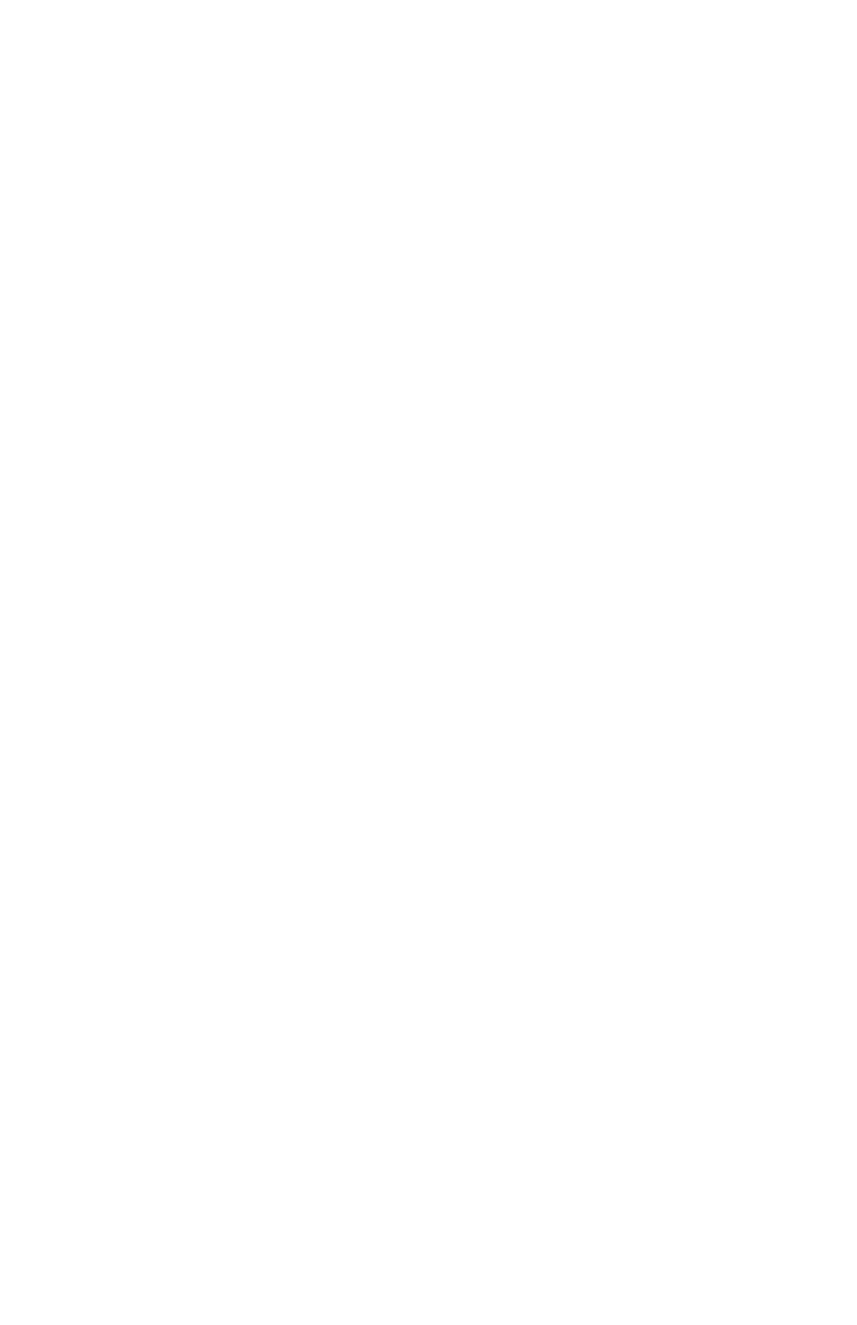
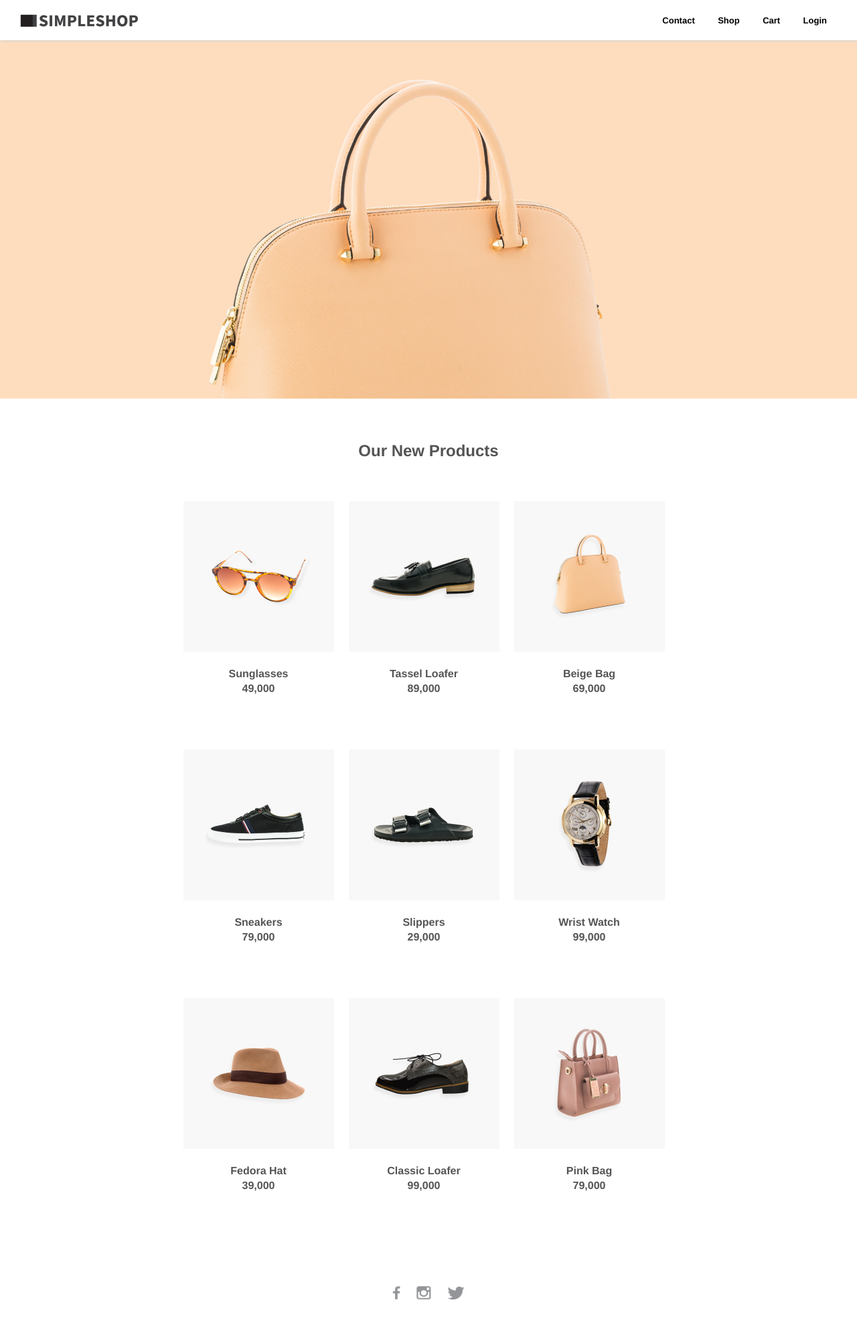
Before and after one commit to hakguan/learning_webdev, a plain HTML site: page practice/shopping_mall/index.html in a window 1280 px wide. Shown: the whole page at 67% size. Before the commit the page ends 800 px from the top, so only its background shows below. Drawn offline with Linux system fonts and the light colour scheme.

Commit message:
web page practice

```diff
--- /dev/null
+++ b/practice/responsive_web/css/styles.css
@@ -0,0 +1,174 @@
+* {
+    box-sizing: border-box;
+}
+
+body {
+    margin: 0;
+    font-family: 'Roboto', sans-serif;
+}
+
+/* navbar */
+#navbar {
+    background-color: rgb(51, 50, 50);
+    width: 100%;
+    height: 60px;
+    line-height: 60px;
+    position: fixed;
+ }
+
+#navbar h1 {
+    display: inline-block;
+    margin: 0 0 0 30px;
+    font-weight: normal;
+    color: white;
+}
+
+/* contents : navbar에 내용이 가리지 않도록 padding 설정*/
+#contents {
+    padding-top: 60px;
+    width: 100%;
+    height: 100%;
+}
+
+#mainimg {
+    background-image: url(../images/main_img.jpg);
+    background-size: cover;
+    background-position: center center;
+    width: 100%;
+    height: 350px;
+    float: left;
+}
+
+/* info */
+#info {
+    background-color: white;
+    width: 100%;
+    height: 320px;
+    float: left;
+    padding: 0 30px 0 30px;
+    line-height: 320px;
+}
+
+.info {
+    display: inline-block;
+    line-height: normal;
+    vertical-align: middle;
+}
+
+.info h2 {
+    font-size: 16px;
+    color: #4a4a4a;
+    margin: 0;
+}
+
+.info h3 {
+    font-size: 20px;
+    color: #1b1b1b;
+    margin: 10px 0 30px 0;
+}
+
+.info p {
+    font-size: 16px;
+    color: #7a7a7a;
+    margin: 0;
+}
+
+/* sample image 1 */
+#sampleimg1 {
+    background-image: url(../images/img1.jpg);
+    background-size: cover;
+    background-position: top center;
+    width: 100%;
+    height: 385px;
+    float: left;
+}
+
+/* view more */
+#viewmore {
+    background-image: url(../images/img2.jpg);
+    background-size: cover;
+    background-position: top center;
+    width: 100%;
+    height: 200px;
+    float: left;
+    line-height: 200px;
+    text-align: center;
+}
+
+#viewmore .text {
+    display: inline-block;
+    font-size: 16px;
+    font-weight: bold;
+    color: white;
+    border: 4px solid white;
+    padding: 9px 40px;
+    margin: auto;
+    line-height: normal;
+    vertical-align: middle;
+}
+
+/* sample image 2 */
+#sampleimg2 {
+    background-image: url(../images/img3.jpg);
+    background-size: cover;
+    background-position: top center;
+    width: 100%;
+    height: 200px;
+    float: left;
+}
+
+.clearfix {
+    clear: left;
+}
+
+@media(min-width: 768px) {
+    #mainimg {
+        width: 100%;
+        height: 562px;
+    }
+    #info {
+        width: 100%;
+        height: 282px;
+        padding: 0 65px 0 65px;
+        line-height: 282px;
+    }
+    #sampleimg1 {
+        width: 50%;
+        height: 360px;
+    }
+    #viewmore {
+        width: 50%;
+        height: 180px;
+        line-height: 180px;
+    }
+    #sampleimg2 {
+        width: 50%;
+        height: 180px;
+    }
+}
+
+@media(min-width: 992px) {
+    #mainimg {
+        width: 50%;
+        height: 700px;
+    }
+    #info {
+        width: 50%;
+        height: 350px;
+        padding: 0 65px 0 65px;
+        line-height: 350px;
+    }
+    #sampleimg1 {
+        width: 25%;
+        height: 350px;
+    }
+    #viewmore {
+        width: 25%;
+        height: 175px;
+        line-height: 175px;
+    }
+    #sampleimg2 {
+        width: 25%;
+        height: 175px;
+    }
+}
--- a/practice/shopping_mall/css/styles.css
+++ b/practice/shopping_mall/css/styles.css
@@ -9,9 +9,125 @@
 }
 
 /* navbar */
+#navbar {
+  height: 60px;
+  width: 100%;
+  background-color: white;
+  position: fixed;
+  margin: 0;
+  line-height: 60px;
+  box-shadow: 1px 1px 5px 0px lightgray;
+}
+
+#navbar .logo {
+  height: 20px;
+  vertical-align: middle;
+  padding-left: 30px;
+}
+
+#navbar .menu {
+  float: right;
+  line-height: 60px;
+  padding-right: 30px;
+}
+
+.menu ul {
+  list-style: none;
+  margin: 0;
+  padding: 0;
+}
+
+.menu li {
+  display: inline-block;
+  padding: 0 15px 0 15px;
+}
+
+.menu li:hover {
+  background-color: lightgray;
+}
+
+.menu a {
+  text-decoration: none;
+  color: black;
+  font-size: 13px;
+  font-weight: bold;
+}
 
 /* hero header */
+#heroheader img {
+  width: 100%;
+  margin-top: 60px;
+}
 
 /* products */
+#products {
+  margin: 60px auto 40px auto;
+  text-align: center;
+}
+
+#products h1 {
+  font-size: 24px;
+  font-weight: bold;
+  color: #545454;
+}
+
+#items {
+  margin: 60px auto 60px auto;
+  width: 755px;
+}
+
+.item {
+  float: left;
+  margin: 0 10px 80px 10px;
+  border: 1px solid white;
+}
+
+.item:hover {
+  border: 1px solid gray;
+}
+
+.item a {
+  display: block;
+  width: 100%;
+  height: 100%;
+  text-decoration: none;
+}
+
+.item img {
+  width: 225px;
+  height: 225px;
+}
+
+.item h2 {
+  display: block;
+  font-size: 16px;
+  color: #545454;
+  margin: 20px 0 4px 0;
+}
+
+.item h3 {
+  display: block;
+  font-size: 16px;
+  color: #545454;
+  margin: 0;
+}
+
+.clearfix {
+  clear: left;
+}
 
 /* footer */
+#footer {
+  text-align: center;
+  margin-bottom: 80px;
+}
+
+#footer a {
+  display: inline-block;
+  text-decoration: none;
+}
+
+#footer img {
+  height: 20px;
+  margin: 0 10px 0 10px;
+}
--- a/practice/shopping_mall/index.html
+++ b/practice/shopping_mall/index.html
@@ -7,5 +7,125 @@
     </head>
 
     <body>
+    <!-- navbar -->
+        <div id="navbar">
+            <img class="logo" src="images/logo.png" alt="SimpleShop logo">
+            <div class="menu">
+                <ul>
+                    <li><a href="#">Contact</a></li>
+                    <li><a href="#">Shop</a></li>
+                    <li><a href="#">Cart</a></li>
+                    <li><a href="#">Login</a></li>
+                </ul>
+            </div>
+        </div>
+
+    <!-- hero header -->
+        <div id="heroheader">
+            <img src="images/hero_header.jpg" alt="main image">
+        </div>
+
+    <!-- products -->
+        <div id="products">
+            <h1>Our New Products</h1>
+
+            <div id="items">
+
+                <div class="item">
+                    <a href="#">
+                        <img src="images/sunglasses.jpg">
+                        <h2>Sunglasses</h2>
+                        <h3>49,000</h3>
+                    </a>
+                </div>
+
+
+                <div class="item">
+                    <a href="#">
+                        <img src="images/tassel_loafer.jpg">
+                        <h2>Tassel Loafer</h2>
+                        <h3>89,000</h3>
+                    </a>
+                </div>
+
+
+                <div class="item">
+                    <a href="#">
+                        <img src="images/beige_bag.jpg">
+                        <h2>Beige Bag</h2>
+                        <h3>69,000</h3>
+                    </a>
+                </div>
+
+
+                <div class="item">
+                    <a href="#">
+                        <img src="images/sneakers.jpg">
+                        <h2>Sneakers</h2>
+                        <h3>79,000</h3>
+                    </a>
+                </div>
+
+
+                <div class="item">
+                    <a href="#">
+                        <img src="images/slippers.jpg">
+                        <h2>Slippers</h2>
+                        <h3>29,000</h3>
+                    </a>
+                </div>
+
+
+                <div class="item">
+                    <a href="#">
+                        <img src="images/wrist_watch.jpg">
+                        <h2>Wrist Watch</h2>
+                        <h3>99,000</h3>
+                    </a>
+                </div>
+
+
+                <div class="item">
+                    <a href="#">
+                        <img src="images/fedora_hat.jpg">
+                        <h2>Fedora Hat</h2>
+                        <h3>39,000</h3>
+                    </a>
+                </div>
+
+
+                <div class="item">
+                    <a href="#">
+                        <img src="images/classic_loafer.jpg">
+                        <h2>Classic Loafer</h2>
+                        <h3>99,000</h3>
+                    </a>
+                </div>
+
+
+                <div class="item">
+                    <a href="#">
+                        <img src="images/pink_bag.jpg">
+                        <h2>Pink Bag</h2>
+                        <h3>79,000</h3>
+                    </a>
+                </div>
+
+                <div class="clearfix"></div>
+            </div>
+        </div>
+
+    <!-- footer -->
+        <div id="footer">
+            <a href="#" target="_blank">
+                <img src="images/facebook.png" alt="facebook">
+            </a>
+            <a href="#" target="_blank">
+                <img src="images/instagram.png" alt="facebook">
+            </a>
+            <a href="#" target="_blank">
+                <img src="images/twitter.png" alt="facebook">
+            </a>
+        </div>
     </body>
 </html>
--- /dev/null
+++ b/responsive_grid/css/styles.css
@@ -0,0 +1,97 @@
+body {
+    margin: 0;
+  }
+
+div {
+    float: left;
+}
+
+#div1 {
+    background-color: #ff0000;
+    width: 100%;
+    height: 60px;
+}
+
+#div2 {
+    background-color: #ffa500;
+    width: 100%;
+    height: 350px;
+}
+
+#div3 {
+    background-color: #ffff00;
+    width: 100%;
+    height: 320px;
+}
+
+#div4 {
+    background-color: #008000;
+    width: 100%;
+    height: 385px;
+}
+
+#div5 {
+    background-color: #0000ff;
+    width: 100%;
+    height: 200px;
+}
+
+#div6 {
+    background-color: #4b0082;
+    width: 100%;
+    height: 200px;
+}
+
+@media(min-width: 768px) {
+    #div1 {
+        width: 100%;
+        height: 60px;
+    }
+    #div2 {
+        width: 100%;
+        height: 562px;
+    }
+    #div3 {
+        width: 100%;
+        height: 282px;
+    }
+    #div4 {
+        width: 50%;
+        height: 360px;
+    }
+    #div5 {
+        width: 50%;
+        height: 180px;
+    }
+    #div6 {
+        width: 50%;
+        height: 180px;
+    }
+}
+
+@media(min-width: 992px) {
+    #div1 {
+        width: 100%;
+        height: 60px;
+    }
+    #div2 {
+        width: 50%;
+        height: 700px;
+    }
+    #div3 {
+        width: 50%;
+        height: 350px;
+    }
+    #div4 {
+        width: 25%;
+        height: 350px;
+    }
+    #div5 {
+        width: 25%;
+        height: 175px;
+    }
+    #div6 {
+        width: 25%;
+        height: 175px;
+    }
+}
```
Also changed, not shown: practice/responsive_web/index.html (added, +35 -0 lines), responsive_grid/index.html (added, +17 -0 lines), practice/responsive_web/images/img1.jpg (added), practice/responsive_web/images/img2.jpg (added), practice/responsive_web/images/img3.jpg (added), practice/responsive_web/images/main_img.jpg (added), practice/shopping_mall/images/logo.png (renamed from practice/shopping_mall/images/logo (1).png), 1 other file. Lines whose indentation alone changed are shown as unchanged.
